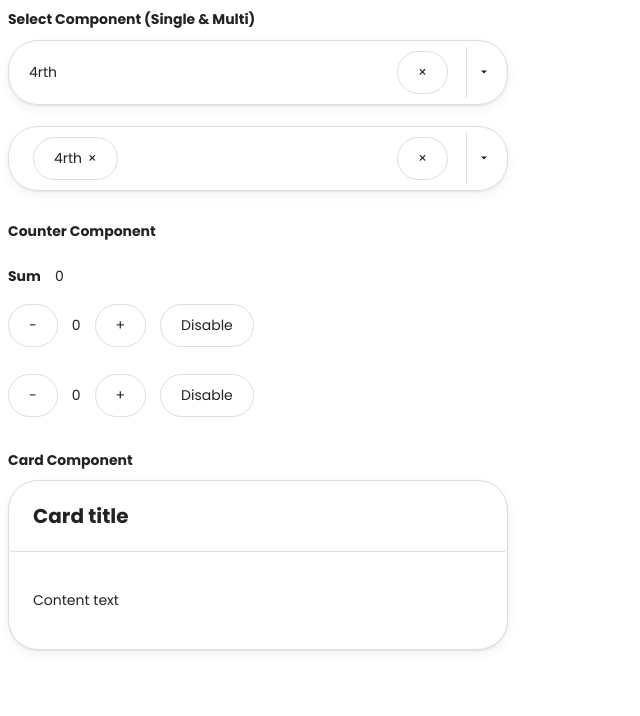
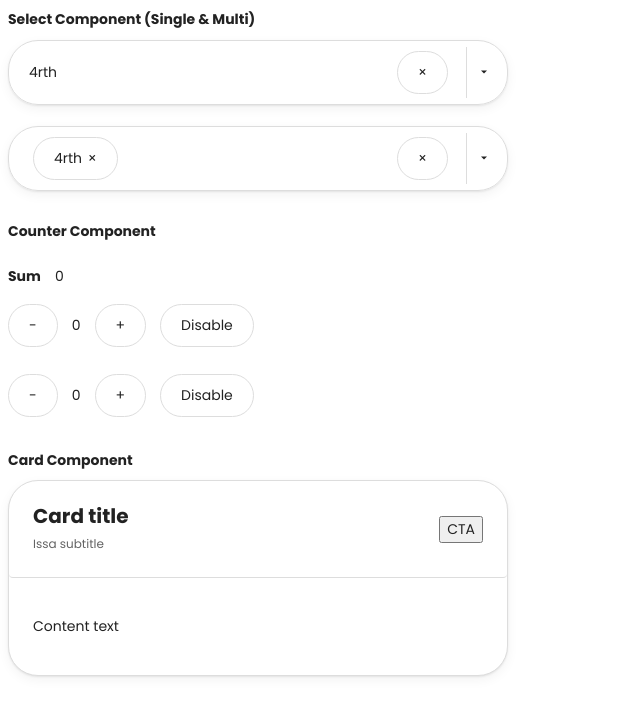
Before and after one commit to chilucdiep/component-library, a React (Vite) app: page / in a window 1280 px wide. Shown: the top 716 px of the page, without its empty margins (0-640 px from the left). Built offline with nearby package versions, Linux system fonts and the light colour scheme.

Commit message:
Side card option

```diff
--- a/src/App.tsx
+++ b/src/App.tsx
@@ -53,7 +53,11 @@ function App() {
       <Counter />
       <br />
       <h1>Card Component</h1>
-      <Card title="Card title">
+      <Card
+        title="Card title"
+        subtitle="Issa subtitle"
+        side={<button>CTA</button>}
+      >
         <p>Content text</p>
       </Card>
     </>
--- a/src/components/Card/Card.module.scss
+++ b/src/components/Card/Card.module.scss
@@ -34,19 +34,23 @@ padding: 0 24px;
 }
 
 .TitleSection {
-align-items: center;
-display: flex;
+  // align-items: center;
+  display: grid;
   gap: 8px;
   padding: 24px 0;
 }
 
 .Title {
-color: var(--charcoal);
   font-size: 20px;
   font-weight: 700;
   line-height: 22px;
 }
 
+.Subtitle {
+  font-size: 12px;
+  opacity: 0.7;
+}
+
 .Main {
   padding: 24px;
 }
--- a/src/components/Card/Card.tsx
+++ b/src/components/Card/Card.tsx
@@ -1,19 +1,23 @@
-import styles from './Card.module.scss'
+import styles from "./Card.module.scss";
 
 type CardProps = {
+  side?: React.ReactNode;
   children?: React.ReactNode;
-    title: string
-}
+  subtitle?: string;
+  title: string;
+};
 
-export function Card({children, title}: any) {
+export function Card({ side, children, subtitle, title }: CardProps) {
   return (
     <section className={styles.Card}>
       <div className={styles.Header}>
         <div className={styles.TitleSection}>
           <span className={styles.Title}>{title}</span>
+          <span className={styles.Subtitle}>{subtitle}</span>
         </div>
+        <div className={styles.Side}>{side}</div>
       </div>
       <div className={styles.Main}>{children}</div>
     </section>
-    )
+  );
 }
```
Lines whose indentation alone changed are shown as unchanged.
